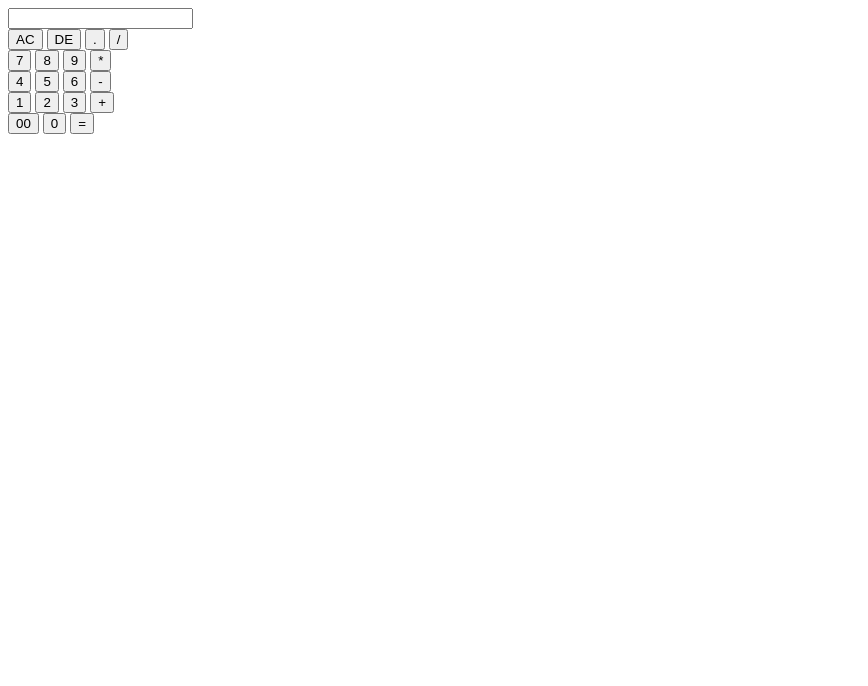
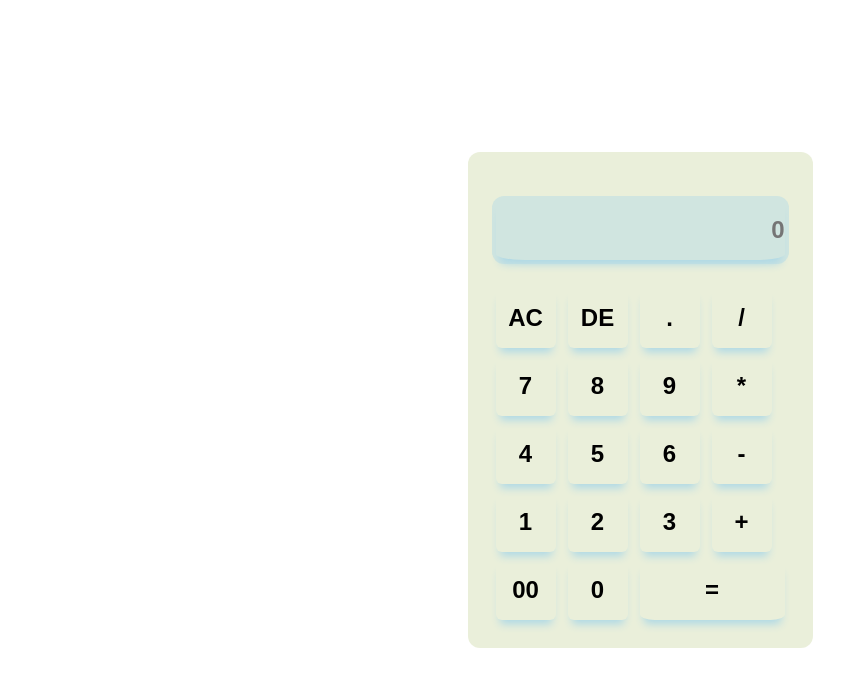
Before and after one commit to Codekazuki/Sail-calculator-project, a plain HTML site: page index.html in a window 1280 px wide. Shown: the whole page, without its empty margins (0-868 px from the left). Drawn offline with Linux system fonts and the light colour scheme.

Commit message:
calculator done

```diff
--- a/index.html
+++ b/index.html
@@ -4,13 +4,14 @@
     <meta charset="UTF-8" />
     <meta name="viewport" content="width=device-width, initial-scale=1.0" />
     <title>Sail Simple Calculator</title>
+    <link rel="stylesheet" href="main.css" />
   </head>
   <body>
     <div class="container">
       <div class="calculator">
         <form>
           <div class="display">
-            <input type="text" name="display" />
+            <input type="text" name="display" placeholder="0" />
           </div>
           <div>
             <input
@@ -22,7 +23,7 @@
             <input
               type="button"
               value="DE"
-              onclick="display.value = 'display.value.toString().slice(0,-1)' "
+              onclick=" display.value=display.value.toString().slice(0,-1)"
             />
             <input type="button" value="." onclick="display.value += '.' " />
             <input type="button" value="/" onclick="display.value += '/' " />
@@ -49,6 +50,7 @@
             <input type="button" value="00" onclick="display.value += '00' " />
             <input type="button" value="0" onclick="display.value += '0' " />
             <input
+              class="equal"
               type="button"
               value="="
               onclick="display.value =eval(display.value) "
@@ -57,5 +59,10 @@
         </form>
       </div>
     </div>
+    <script>
+      function add() {
+        console.log("addition");
+      }
+    </script>
   </body>
 </html>
--- a/main.css
+++ b/main.css
@@ -3,3 +3,51 @@
   margin: 0;
   box-sizing: border-box;
 }
+.container {
+  display: flex;
+  justify-content: center;
+  align-items: center;
+  height: 100vh;
+  width: 100%;
+  background-color: rgba(127, 255, 212, 0);
+}
+.calculator {
+  background-color: rgba(214, 224, 182, 0.507);
+  padding: 24px;
+  border-radius: 12px;
+}
+.calculator form input {
+  border: 0;
+  outline: none;
+  width: 3.75rem;
+  height: 3.75rem;
+  margin: 0.25rem;
+  border-radius: 10%;
+  background: transparent;
+  /* box-shadow: -0.5rem, -0.5rem rgb(139, 231, 194); */
+  box-shadow: 0 8px 8px -4px lightblue;
+  font-size: 1.5rem;
+  font-weight: 900;
+}
+.calculator form input:hover {
+  color: green;
+  background-color: rgba(190, 211, 218, 0.719);
+}
+.display {
+  display: flex;
+  justify-content: flex-end;
+  background-color: rgba(173, 216, 230, 0.438);
+  border-radius: 0.75rem;
+  margin: 1.25rem 0;
+}
+.display input {
+  text-align: right;
+  flex: 1;
+  font-weight: 900;
+}
+.display input:hover {
+  background-color: rgba(138, 82, 82, 0.404);
+}
+.container form .equal {
+  width: 145px;
+}
```
